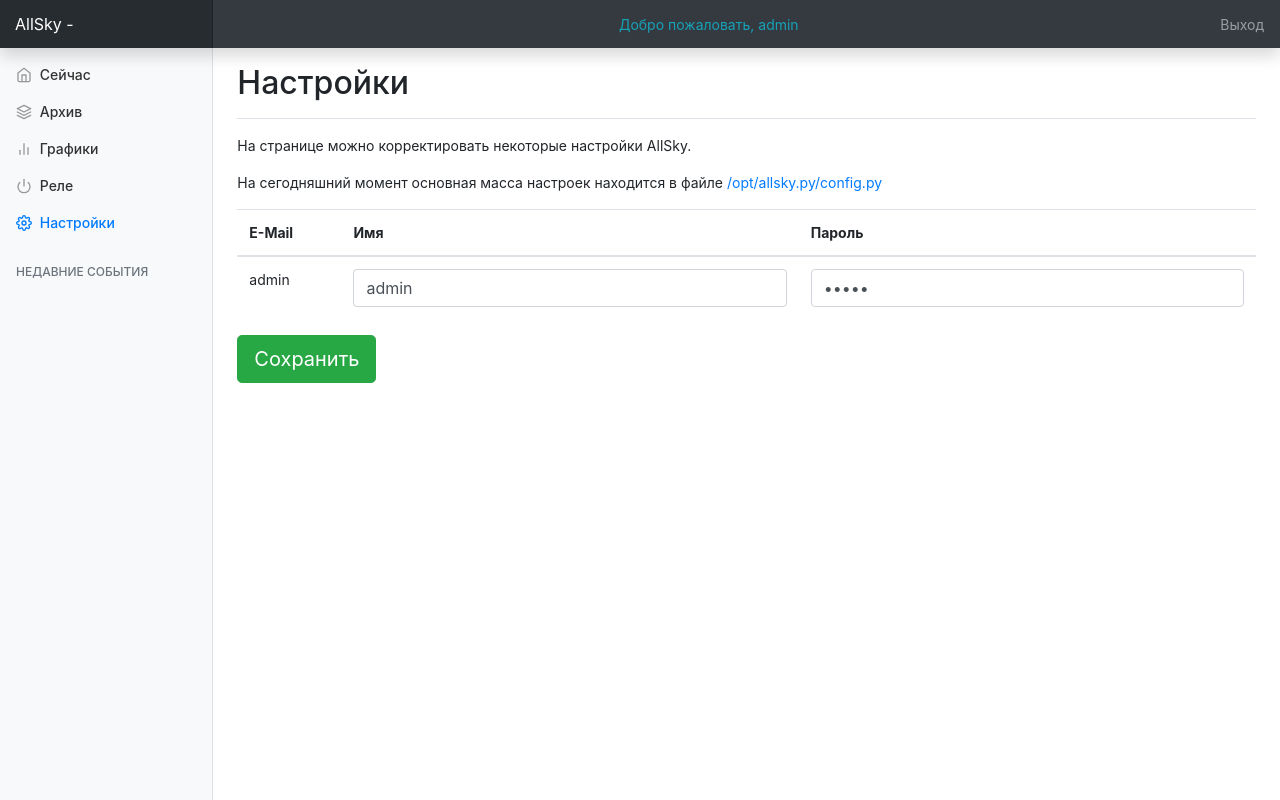
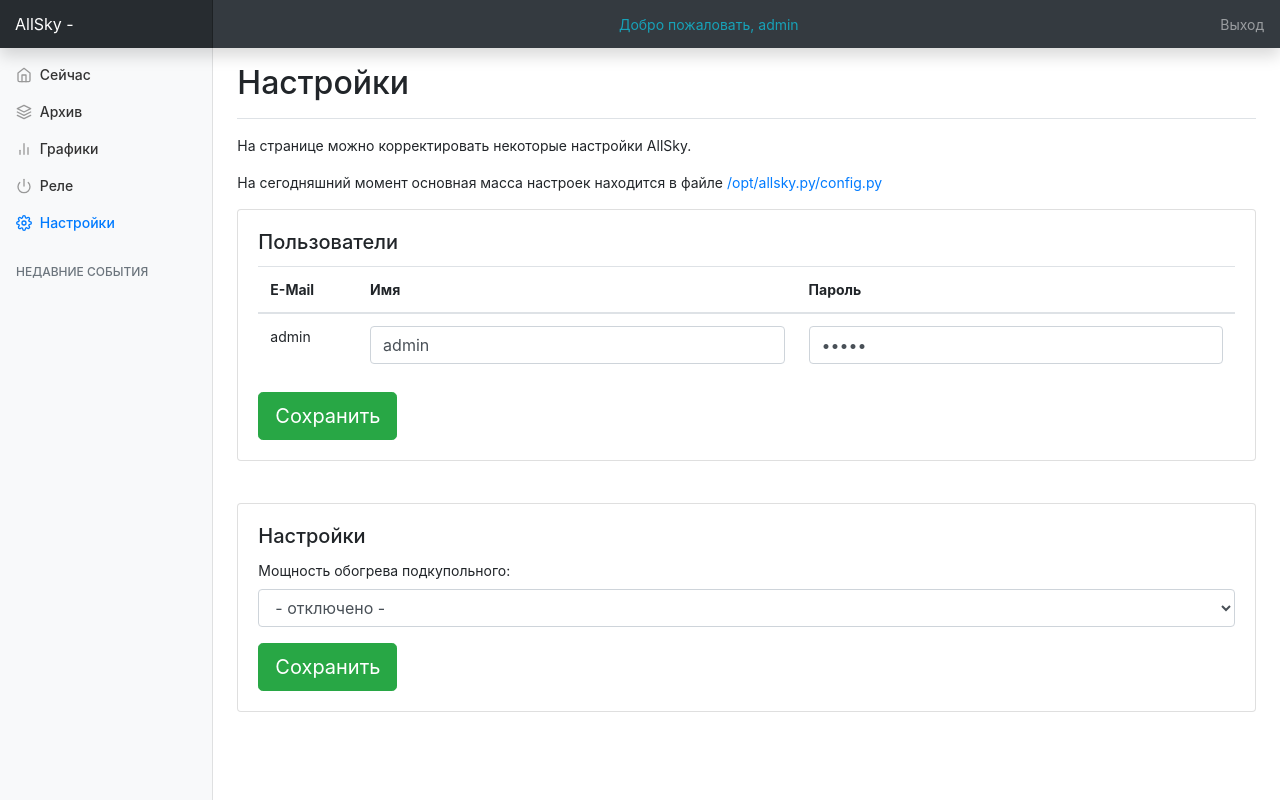
Before and after one commit to oleg-milantiev/allsky.py, a PHP site: page /settings.php in a window 1280 px wide. Run offline with PHP 8.4, Linux system fonts and the light colour scheme; a user stored in the database is signed in; data comes from the database, SQL or seed files in the repository; data that the repository does not hold is empty; some libraries are stand-ins or nearby versions.

Commit message:
https://github.com/oleg-milantiev/allsky.py/issues/21 Веб часть ШИМ-регулятора обогрева подкупольного

```diff
--- a/db.sql
+++ b/db.sql
@@ -6,6 +6,8 @@
 create table config (
 	id varchar(100) not null primary key,
 	val text not null
+--	user_id int unsigned not null,
+--	date int unsigned not null
 );
 
 create table user (
--- a/var-www-html/include/head.php
+++ b/var-www-html/include/head.php
@@ -7,6 +7,16 @@
 	'mysql:dbname='. $config['db']['database'] .';host='. $config['db']['host'],
 	$config['db']['user'],
 	$config['db']['passwd']);
+
+$config['web'] = [];
+
+$sth = $dbh->prepare('select * from config');
+$sth->execute();
+
+while ($row = $sth->fetch(PDO::FETCH_ASSOC)) {
+	$config['web'][ $row['id'] ] = unserialize($row['val']);
+}
+
 
 if (isset($_GET['action'])) {
 	switch ($_GET['action']) {
@@ -60,6 +70,29 @@
 			die('Реле не найдено');
 
 		case 'settings':
+			if (
+				!isset($_SESSION['user']) or
+				!isset($_POST['hotPercent']) or
+				(intval($_POST['hotPercent']) < 0) or
+				(intval($_POST['hotPercent']) > 100)
+			) {
+				die('Страница недоступна');
+			}
+
+			$sth = $dbh->prepare('replace into config (id, val) values (:id, :val)');
+			$sth->execute([
+				'id'  => 'hotPercent',
+				'val' => serialize(intval($_POST['hotPercent'])),
+			]);
+
+			header('Location: /settings.php?time='. time());
+			exit;
+
+		case 'settings-users':
+			if (!isset($_SESSION['user'])) {
+				die('Страница недоступна');
+			}
+
 			$sth = $dbh->prepare('select * from user order by name');
 			$sth->execute();
 
--- a/var-www-html/settings.php
+++ b/var-www-html/settings.php
@@ -28,9 +28,13 @@
 	На сегодняшний момент основная масса настроек находится в файле <a href="https://github.com/oleg-milantiev/allsky.py/blob/master/config.py.dist" target="_blank">/opt/allsky.py/config.py</a>
 </p>
 
+<div class="card">
+	<div class="card-body">
+		<h5 class="card-title">Пользователи</h5>
+
 		<form method="POST">
 
-	<input type="hidden" name="action" value="settings">
+			<input type="hidden" name="action" value="settings-users">
 
 			<table class="table table-stripped">
 				<thead>
@@ -57,5 +61,32 @@
 
 			<button class="btn btn-success btn-lg" type="submit">Сохранить</button>
 		</form>
+	</div>
+</div>
+
+<br><br>
+
+<div class="card">
+	<div class="card-body">
+		<h5 class="card-title">Настройки</h5>
+
+		<form method="POST">
+
+			<input type="hidden" name="action" value="settings">
+
+			<div class="form-group">
+				<label>Мощность обогрева подкупольного:</label>
+				<select class="form-control" name="hotPercent">
+					<option value="">- отключено -</option>
+					<?php for ($i = 10; $i <= 100; $i += 10):?>
+						<option value="<?php echo $i; ?>"<?php echo (isset($config['web']['hotPercent']) and ($config['web']['hotPercent'] == $i)) ? ' selected' : '' ?>><?php echo $i; ?>%</option>
+					<?php endfor; ?>
+				</select>
+			</div>
+
+			<button class="btn btn-success btn-lg" type="submit">Сохранить</button>
+		</form>
+	</div>
+</div>
 
 <?php include 'include/tail.php'; ?>
```
Lines whose indentation alone changed are shown as unchanged.
